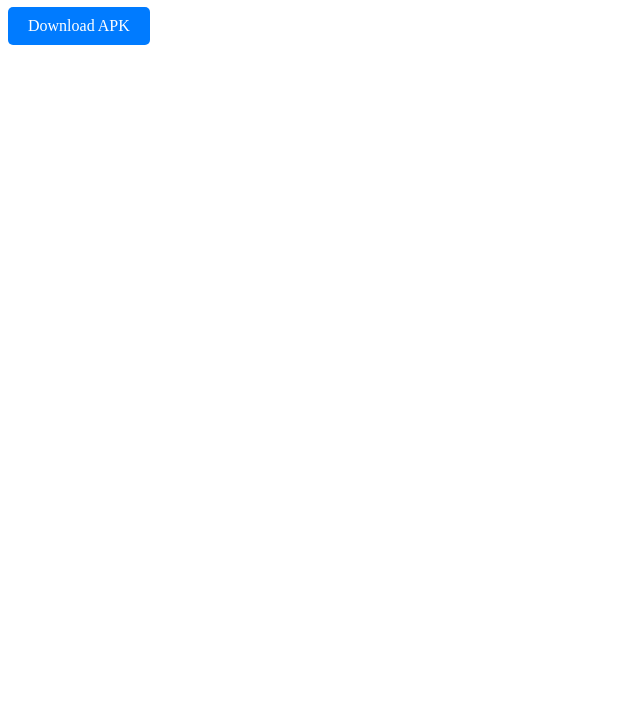
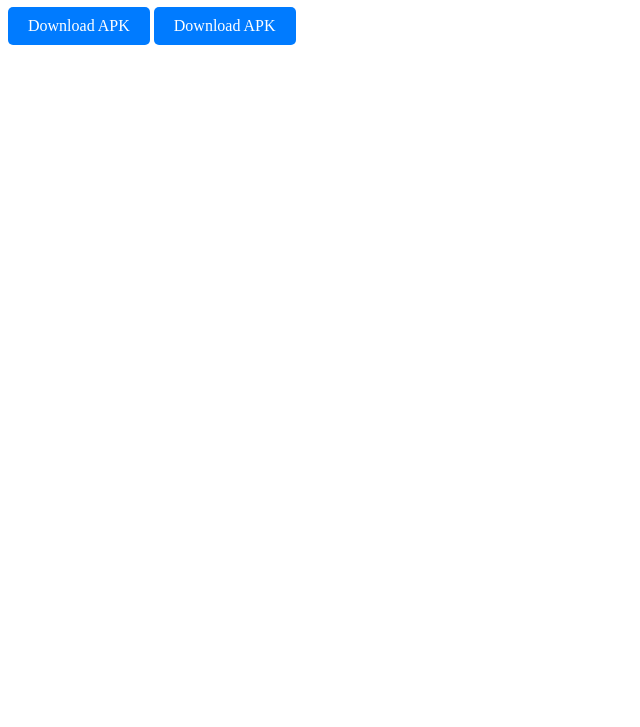
Before and after one commit to everythingfreee/MyApps, a plain HTML site: page index.html in a window 1280 px wide. Shown: the part 73-800 px from the top of the page, without its empty margins (0-640 px from the left). Drawn offline with Linux system fonts and the light colour scheme.

Commit message:
index.html

```diff
--- a/index.html
+++ b/index.html
@@ -25,6 +25,7 @@
 
     <h1>Download My App</h1>
     <a href="Adcance Calculator.debug.v1.0.0.apk" class="download-button" download>Download APK</a>
+    <a href="convert.apk" class="download-button" download>Download APK</a>
 
 </body>
 </html>
```
